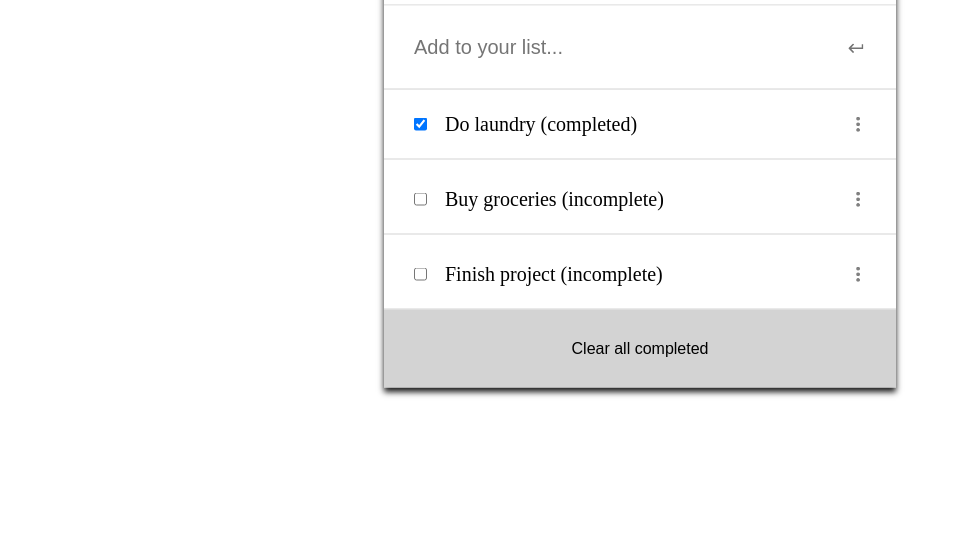
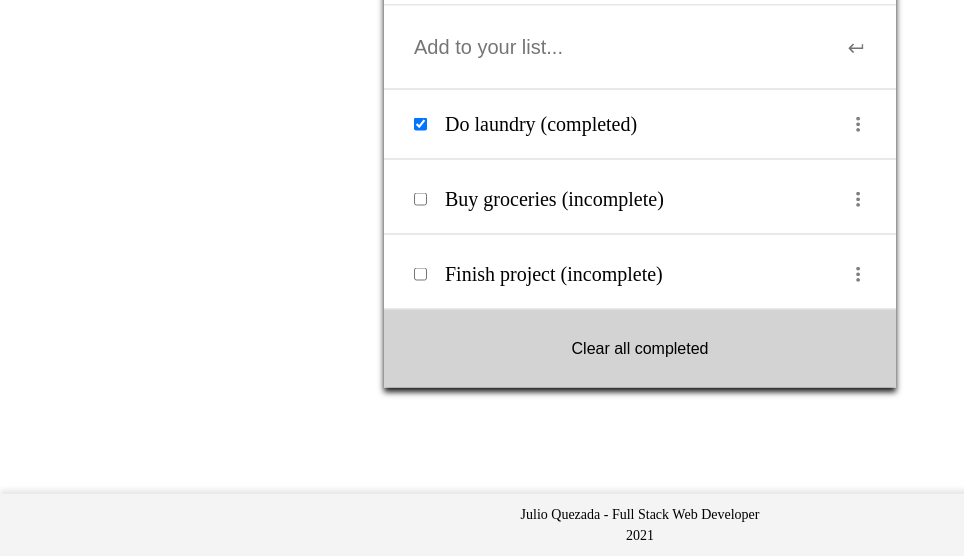
Before and after one commit to Alejandroq12/to-do-list, a website built with webpack: page src/index.html in a window 1280 px wide. Shown: the part 244-800 px from the top of the page, without its empty margins (0-964 px from the left). Built offline with nearby package versions, Linux system fonts and the light colour scheme.

Commit message:
Add footer

```diff
--- a/src/index.html
+++ b/src/index.html
@@ -1,13 +1,15 @@
 <!DOCTYPE html>
 <html lang="en">
   <head>
-    <meta charset="UTF-8">
-    <meta http-equiv="X-UA-Compatible" content="IE=edge">
-    <meta name="viewport" content="width=device-width, initial-scale=1.0">
+    <meta charset="UTF-8" />
+    <meta http-equiv="X-UA-Compatible" content="IE=edge" />
+    <meta name="viewport" content="width=device-width, initial-scale=1.0" />
     <title>To do list</title>
   </head>
   <body>
+    <div id="main-content">
         <div id="todo-list-placeholder"></div>
+    </div>
     <footer id="footer">
         <div>
             <p>Julio Quezada - Full Stack Web Developer</p>
--- a/src/style.css
+++ b/src/style.css
@@ -128,3 +128,28 @@ input[type='checkbox'] {
   border: none;
   background-color: lightgray;
 }
+
+/* Add this at the end of your existing style.css file */
+
+#main-content {
+  flex: 1;
+}
+
+#footer {
+  display: flex;
+  justify-content: center;
+  align-items: center;
+  width: 100%;
+  padding: 1rem;
+  background-color: #f4f4f4;
+  box-shadow: 0 -4px 6px rgba(0, 0, 0, 0.1);
+}
+
+#footer div {
+  text-align: center;
+}
+
+#footer p {
+  font-size: 1.4rem;
+  line-height: 1.5;
+}
```
Also changed, not shown: dist/index.bundle.js, dist/index.html. Lines whose indentation alone changed are shown as unchanged.
